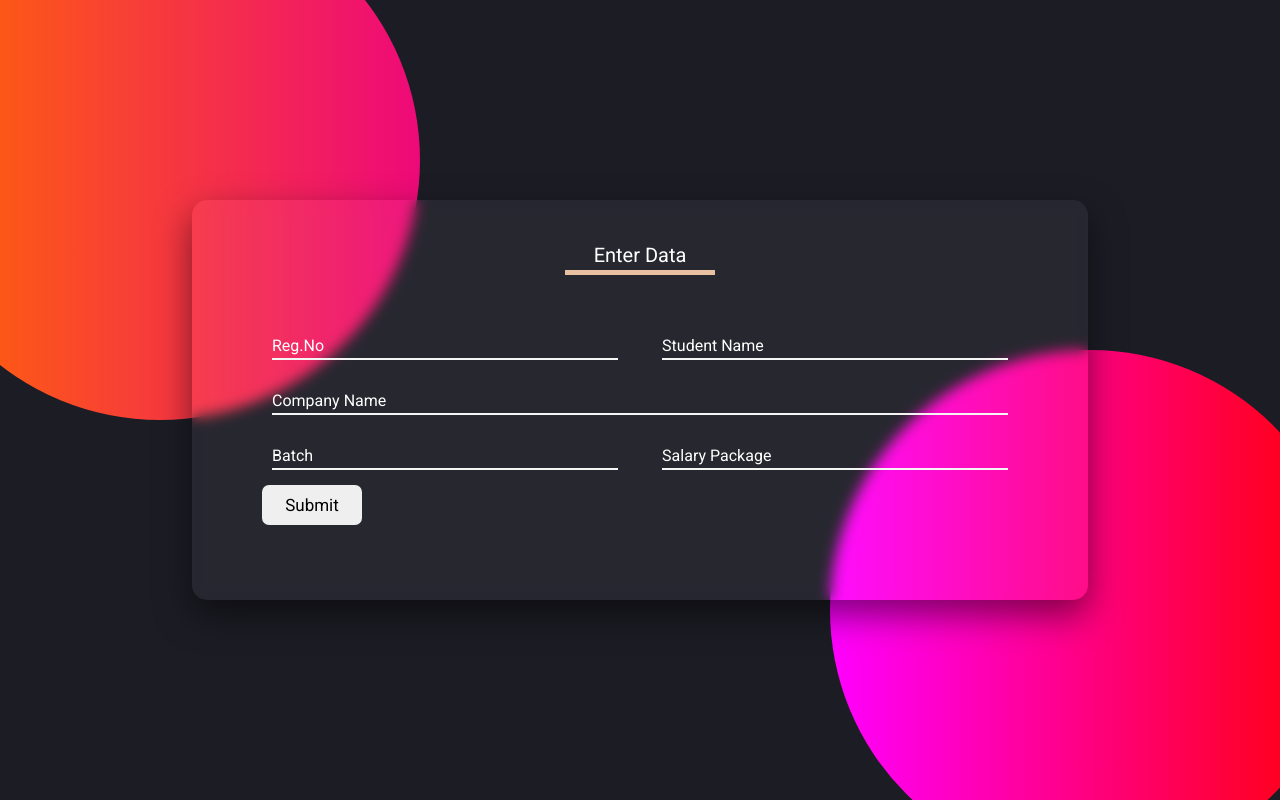
After one commit to Lokesh507/TrailProject01, a Django app: page /data_form in a window 1280 px wide. The commit adds this page. Run offline with Django 3.2, Linux system fonts and the light colour scheme.

Commit message:
View Updated

```diff
--- a/project2022_trail1/dashboard/admin.py
+++ b/project2022_trail1/dashboard/admin.py
@@ -1,5 +1,6 @@
 from django.contrib import admin
-from .models import Companies, DemoDatabase
+from .models import Companies, DemoDatabase, TrailDatabase07
 # Register your models here.
 admin.site.register(Companies)
 admin.site.register(DemoDatabase)
+admin.site.register(TrailDatabase07)
--- a/project2022_trail1/dashboard/urls.py
+++ b/project2022_trail1/dashboard/urls.py
@@ -3,5 +3,7 @@ from . import views
 
 urlpatterns = [
     #path('', views.index, name='index')
-    path('', views.home, name='home')
+    path('', views.home, name='home'),
+    path('data_form', views.entry, name='entry'),
+    path('post_data', views.entry, name='entry')
 ]
--- a/project2022_trail1/dashboard/views.py
+++ b/project2022_trail1/dashboard/views.py
@@ -1,8 +1,8 @@
 from django.db import connection
 from django.shortcuts import render
 from re import search
-from .models import Companies, DemoDatabase
-
+from .models import Companies, DemoDatabase, TrailDatabase07
+from django.http import HttpResponse
 # Create your views here.
 
 
@@ -56,7 +56,7 @@ def home(request):
     reg_nos = ['18031A0507', '18031A0544', '18031A0505', '18031A0504']
     keywords = ['till', 'until now']
 
-    query_given = "who got the least package till batch 2022?"
+    query_given = "who got placed in wipro with the package above 3.5 till the batch 2022?"
 
     for i in questions:
         if(search(i, query_given)):
@@ -85,19 +85,19 @@ def home(request):
             keyword_keyword = i
             keyword_count = 1
 
-    print(package_keyword)
-
+#    print(package_keyword)
+    print(question_keyword)
     if(question_keyword == 'who'):
         if(company_count == 1 and batch_count == 0 and package_count == 0 and keyword_count == 0):
-            sql_query = "SELECT * FROM dashboard_DemoDatabase where company_name = '{0}' order by roll_no".format(
+            sql_query = "SELECT * FROM dashboard_TrailDatabase07 where company_name = '{0}' order by roll_no".format(
                 company_keyword)
-            sql_output = DemoDatabase.objects.raw(sql_query)
+            sql_output = TrailDatabase07.objects.raw(sql_query)
             sql_len = sql_output.__len__
             return render(request, 'index.html', {'command': query_given, 'c_name': company_keyword, 'c_len': sql_len, 'c_data': sql_output})
         if(batch_count == 1 and company_count == 1 and package_count == 0 and keyword_count == 0):
-            sql_query = "SELECT * FROM dashboard_DemoDatabase where company_name = '{0}' and batch_no = '{1}' order by roll_no".format(
+            sql_query = "SELECT * FROM dashboard_TrailDatabase07 where company_name = '{0}' and batch_no = '{1}' order by roll_no".format(
                 company_keyword, batch_keyword)
-            sql_output = DemoDatabase.objects.raw(sql_query)
+            sql_output = TrailDatabase07.objects.raw(sql_query)
             sql_len = sql_output.__len__
             return render(request, 'index.html', {'command': query_given, 'c_name': company_keyword, 'c_len': sql_len, 'c_data': sql_output})
         if(batch_count == 0 and company_count == 0 and package_count == 1 and keyword_count == 0):
@@ -106,9 +106,9 @@ def home(request):
                     i = str(i)
                     if(search(i, query_given)):
                         no_of_companies = i
-                sql_query = "SELECT * FROM dashboard_DemoDatabase WHERE COMPANIES_COUNT > '{0}' ".format(
+                sql_query = "SELECT * FROM dashboard_TrailDatabase07 WHERE COMPANIES_COUNT > '{0}' ".format(
                     no_of_companies)
-                sql_output = DemoDatabase.objects.raw(sql_query)
+                sql_output = TrailDatabase07.objects.raw(sql_query)
                 sql_len = sql_output.__len__
                 return render(request, 'index.html', {'command': query_given, 'c_len': sql_len, 'c_data': sql_output})
             if(package_keyword == 'below' or package_keyword == 'less than'):
@@ -116,56 +116,93 @@ def home(request):
                     i = str(i)
                     if(search(i, query_given)):
                         no_of_companies = i
-                sql_query = "SELECT * FROM dashboard_DemoDatabase WHERE COMPANIES_COUNT < '{0}' ".format(
+                sql_query = "SELECT * FROM dashboard_TrailDatabase07 WHERE COMPANIES_COUNT < '{0}' ".format(
                     no_of_companies)
-                sql_output = DemoDatabase.objects.raw(sql_query)
+                sql_output = TrailDatabase07.objects.raw(sql_query)
                 sql_len = sql_output.__len__
                 return render(request, 'index.html', {'command': query_given, 'c_len': sql_len, 'c_data': sql_output})
             if(package_keyword == 'highest'):
-                sql_query = "select * from dashboard_DemoDatabase where salary=(select max(salary) from dashboard_DemoDatabase)"
-                sql_output = DemoDatabase.objects.raw(sql_query)
+                sql_query = "select * from dashboard_TrailDatabase07 where salary=(select max(salary) from dashboard_TrailDatabase07)"
+                sql_output = TrailDatabase07.objects.raw(sql_query)
                 sql_len = sql_output.__len__
                 return render(request, 'index.html', {'command': query_given, 'c_len': sql_len, 'c_data': sql_output})
             if(package_keyword == 'least'):
-                sql_query = "select * from dashboard_DemoDatabase where salary=(select min(salary) from dashboard_DemoDatabase)"
-                sql_output = DemoDatabase.objects.raw(sql_query)
+                sql_query = "select * from dashboard_TrailDatabase07 where salary=(select min(salary) from dashboard_TrailDatabase07)"
+                sql_output = TrailDatabase07.objects.raw(sql_query)
                 sql_len = sql_output.__len__
                 return render(request, 'index.html', {'command': query_given, 'c_len': sql_len, 'c_data': sql_output})
         if(batch_count == 1 and company_count == 0 and package_count == 1 and keyword_count == 0):
             if(package_keyword == 'highest'):
-                sql_query = "SELECT * FROM DASHBOARD_DEMODATABASE WHERE BATCH_NO = '{0}' AND SALARY = (SELECT MAX(SALARY) FROM DASHBOARD_DEMODATABASE WHERE BATCH_NO = '{0}') ORDER BY ROLL_NO".format(
+                sql_query = "SELECT * FROM DASHBOARD_TrailDatabase07 WHERE BATCH_NO = '{0}' AND SALARY = (SELECT MAX(SALARY) FROM DASHBOARD_TrailDatabase07 WHERE BATCH_NO = '{0}') ORDER BY ROLL_NO".format(
                     batch_keyword)
-                sql_output = DemoDatabase.objects.raw(sql_query)
+                sql_output = TrailDatabase07.objects.raw(sql_query)
                 sql_len = sql_output.__len__
                 return render(request, 'index.html', {'command': query_given, 'c_len': sql_len, 'c_data': sql_output})
             if(package_keyword == 'least'):
-                sql_query = "SELECT * FROM DASHBOARD_DEMODATABASE WHERE BATCH_NO = '{0}' AND SALARY = (SELECT MIN(SALARY) FROM DASHBOARD_DEMODATABASE WHERE BATCH_NO = '{0}') ORDER BY ROLL_NO".format(
+                sql_query = "SELECT * FROM DASHBOARD_TrailDatabase07 WHERE BATCH_NO = '{0}' AND SALARY = (SELECT MIN(SALARY) FROM DASHBOARD_TrailDatabase07 WHERE BATCH_NO = '{0}') ORDER BY ROLL_NO".format(
                     batch_keyword)
-                sql_output = DemoDatabase.objects.raw(sql_query)
+                sql_output = TrailDatabase07.objects.raw(sql_query)
                 sql_len = sql_output.__len__
                 return render(request, 'index.html', {'command': query_given, 'c_len': sql_len, 'c_data': sql_output})
         if(batch_count == 1 and company_count == 1 and package_count == 1 and keyword_count == 0):
-            sql_query = "SELECT * FROM DASHBOARD_DEMODATABASE WHERE BATCH_NO = '{0}' AND COMPANY_NAME = '{1}' AND SALARY = (SELECT MAX(SALARY) FROM DASHBOARD_DEMODATABASE WHERE BATCH_NO = '{0}' AND COMPANY_NAME = '{1}') ORDER BY ROLL_NO".format(
+            sql_query = "SELECT * FROM DASHBOARD_TrailDatabase07 WHERE BATCH_NO = '{0}' AND COMPANY_NAME = '{1}' AND SALARY = (SELECT MAX(SALARY) FROM DASHBOARD_TrailDatabase07 WHERE BATCH_NO = '{0}' AND COMPANY_NAME = '{1}') ORDER BY ROLL_NO".format(
                 batch_keyword, company_keyword)
-            sql_output = DemoDatabase.objects.raw(sql_query)
+            sql_output = TrailDatabase07.objects.raw(sql_query)
             sql_len = sql_output.__len__
             return render(request, 'index.html', {'command': query_given, 'c_len': sql_len, 'c_data': sql_output})
         if(batch_count == 1 and keyword_count == 1 and package_count == 1 and company_count == 0):
             if(package_keyword == 'highest'):
-                sql_query = "SELECT * FROM DASHBOARD_DEMODATABASE WHERE BATCH_NO <= '{0}' AND SALARY = (SELECT MAX(SALARY) FROM DASHBOARD_DEMODATABASE WHERE BATCH_NO <= '{0}') ORDER BY ROLL_NO".format(
+                sql_query = "SELECT * FROM DASHBOARD_TrailDatabase07 WHERE BATCH_NO <= '{0}' AND SALARY = (SELECT MAX(SALARY) FROM DASHBOARD_TrailDatabase07 WHERE BATCH_NO <= '{0}') ORDER BY ROLL_NO".format(
                     batch_keyword)
-                sql_output = DemoDatabase.objects.raw(sql_query)
+                sql_output = TrailDatabase07.objects.raw(sql_query)
                 sql_len = sql_output.__len__
                 return render(request, 'index.html', {'command': query_given, 'c_len': sql_len, 'c_data': sql_output})
             if(package_keyword == 'least'):
-                sql_query = "SELECT * FROM DASHBOARD_DEMODATABASE WHERE BATCH_NO <= '{0}' AND SALARY = (SELECT MIN(SALARY) FROM DASHBOARD_DEMODATABASE WHERE BATCH_NO <= '{0}') ORDER BY ROLL_NO".format(
+                sql_query = "SELECT * FROM DASHBOARD_TrailDatabase07 WHERE BATCH_NO <= '{0}' AND SALARY = (SELECT MIN(SALARY) FROM DASHBOARD_TrailDatabase07 WHERE BATCH_NO <= '{0}') ORDER BY ROLL_NO".format(
                     batch_keyword)
-                sql_output = DemoDatabase.objects.raw(sql_query)
+                sql_output = TrailDatabase07.objects.raw(sql_query)
                 sql_len = sql_output.__len__
                 return render(request, 'index.html', {'command': query_given, 'c_len': sql_len, 'c_data': sql_output})
         if(batch_count == 1 and keyword_count == 1 and package_count == 1 and company_count == 1):
-            sql_query = "SELECT * FROM DASHBOARD_DEMODATABASE WHERE BATCH_NO <= '{0}' AND  COMPANY_NAME = '{1}' AND SALARY = (SELECT MAX(SALARY) FROM DASHBOARD_DEMODATABASE WHERE BATCH_NO <= '{0}'  AND  COMPANY_NAME = '{1}') ORDER BY ROLL_NO".format(
+            sql_query = "SELECT * FROM DASHBOARD_TrailDatabase07 WHERE BATCH_NO <= '{0}' AND  COMPANY_NAME = '{1}' AND SALARY = (SELECT MAX(SALARY) FROM DASHBOARD_TrailDatabase07 WHERE BATCH_NO <= '{0}'  AND  COMPANY_NAME = '{1}') ORDER BY ROLL_NO".format(
                 batch_keyword, company_keyword)
-            sql_output = DemoDatabase.objects.raw(sql_query)
+            sql_output = TrailDatabase07.objects.raw(sql_query)
             sql_len = sql_output.__len__
             return render(request, 'index.html', {'command': query_given, 'c_len': sql_len, 'c_data': sql_output})
+
+        if(batch_count == 1 and keyword_count == 1 and package_count == 0 and company_count == 1):
+            sql_query = "SELECT * FROM DASHBOARD_TrailDatabase07 WHERE BATCH_NO <= '{0}' AND  COMPANY_NAME = '{1}' ORDER BY ROLL_NO".format(
+                batch_keyword, company_keyword)
+            sql_output = TrailDatabase07.objects.raw(sql_query)
+            sql_len = sql_output.__len__
+            return render(request, 'index.html', {'command': query_given, 'c_len': sql_len, 'c_data': sql_output})
+
+
+def entry(request):
+    if(request.method == "POST"):
+        roll_no = request.POST["reg_no"]
+        student_name = request.POST["student_name"]
+        company_name = request.POST["company_name"]
+        batch_no = request.POST["batch_no"]
+        salary_package = request.POST["package"]
+
+        if(TrailDatabase07.objects.filter(roll_no=roll_no).exists()):
+            print("Founded a Record")
+            sql_query1_first = "SELECT id,max(companies_count) FROM DASHBOARD_TrailDatabase07 WHERE roll_no = '{0}' group by id".format(
+                roll_no)
+            print("Printing.....")
+            for s in TrailDatabase07.objects.raw(sql_query1_first):
+                print(s.companies_count)
+                company_count = s.companies_count + 1
+            TrailDatabase07_obj = TrailDatabase07(
+                roll_no=roll_no, s_name=student_name, company_name=company_name, batch_no=batch_no, salary=salary_package, companies_count=company_count)
+            TrailDatabase07_obj.save()
+        else:
+            print("New Record")
+            company_count = 1
+            TrailDatabase07_obj = TrailDatabase07(
+                roll_no=roll_no, s_name=student_name, company_name=company_name, batch_no=batch_no, salary=salary_package, companies_count=company_count)
+            TrailDatabase07_obj.save()
+        return HttpResponse("Data Submitted Successfully....")
+    else:
+        return render(request, 'register.html')
--- a/project2022_trail1/templates/index.html
+++ b/project2022_trail1/templates/index.html
@@ -9,6 +9,7 @@
     </head>
 
     <body>
+        <a href="data_form" target="_blank">Fill in details</a>
         <h3>Hello Loki..Welcome to Project 2022 Trail1</h3>
         <h3>Given query is: <h2><code>{{command}}</code></h2>
         </h3>
--- /dev/null
+++ b/project2022_trail1/templates/register.html
@@ -0,0 +1,270 @@
+<!DOCTYPE html>
+<html lang="en">
+
+    <head>
+        <meta charset="UTF-8">
+        <meta http-equiv="X-UA-Compatible" content="IE=edge">
+        <meta name="viewport" content="width=device-width, initial-scale=1.0">
+        <title>Placements Data</title>
+        <style>
+            @import url('https://fonts.googleapis.com/css2?family=Roboto&display=swap');
+
+            * {
+                margin: 0;
+                padding: 0;
+                box-sizing: border-box;
+                font-family: 'Roboto', sans-serif;
+            }
+
+            .container {
+                position: relative;
+                width: 100%;
+                min-height: 100vh;
+                background: #1c1c25;
+                overflow: hidden;
+            }
+
+            .container::before {
+                position: absolute;
+                content: '';
+                width: 520px;
+                height: 520px;
+                border-radius: 50%;
+                background: linear-gradient(to botttom);
+                top: -100px;
+                left: -100px;
+                background: #ee0979;
+                /* fallback for old browsers */
+                background: -webkit-linear-gradient(to right, #ff6a00, #ee0979);
+                /* Chrome 10-25, Safari 5.1-6 */
+                background: linear-gradient(to right, #ff6a00, #ee0979);
+                /* W3C, IE 10+/ Edge, Firefox 16+, Chrome 26+, Opera 12+, Safari 7+ */
+
+            }
+
+            .container::after {
+                position: absolute;
+                content: '';
+                width: 520px;
+                height: 520px;
+                border-radius: 50%;
+                background: -webkit-gradient(linear, botttom, );
+                background: linear-gradient(to botttom);
+                bottom: -70px;
+                right: -70px;
+                background: -webkit-gradient(linear, right top, left top, from(#f00), to(#f0f));
+                background: linear-gradient(to left, #f00, #f0f);
+
+            }
+
+            .container .card {
+                position: absolute;
+                left: 50%;
+                top: 50%;
+                transform: translate(-50%, -50%);
+                width: 70%;
+                height: 400px;
+                z-index: 1;
+                backdrop-filter: blur(7px);
+                padding: 30px;
+                box-shadow: 0 15px 35px rgba(0, 0, 0, 0.5);
+                background: rgba(255, 255, 255, 0.05);
+                border-radius: 15px;
+                transition: 0.5s ease-in-out;
+            }
+
+            .container .card .header {
+                width: 100%;
+                height: 50px;
+                justify-content: center;
+                display: flex;
+                flex-direction: column;
+                align-items: center;
+            }
+
+            .container .card .header p {
+                position: relative;
+                width: 150px;
+                height: 40px;
+                display: flex;
+                align-items: center;
+                justify-content: center;
+                font-size: 20px;
+                color: #fff;
+            }
+
+            .container .card .header p::before {
+                position: absolute;
+                content: '';
+                width: 100%;
+                height: 5px;
+                bottom: 0;
+                left: 0;
+                animation: animate 7s linear infinite;
+            }
+
+            @keyframes animate {
+                0% {
+                    background: #AE4CCF;
+                }
+
+                50% {
+                    background: #FF6D6D;
+                }
+
+                100% {
+                    background: #E6CCA9;
+                }
+            }
+
+            .card .data {
+                width: 100%;
+                height: 300px;
+                padding: 20px
+            }
+
+            .card .data form {
+                padding: 20px;
+            }
+
+            .card .data form .block1,
+            .card .data form .block2,
+            .card .data form .block3 {
+                padding: 10px;
+                display: flex;
+                align-items: center;
+                justify-content: space-between;
+                width: 100%;
+                height: 50px;
+                margin-bottom: 5px;
+            }
+
+            .card .data form .block1 .tag,
+            .card .data form .block3 .tag {
+                width: 47%;
+                height: 100%;
+            }
+
+            .card .data form .block1 .tag input[type="text"],
+            .card .data form .block2 .tag input[type="text"],
+            .card .data form .block3 .tag input[type="text"] {
+                width: 100%;
+                height: 100%;
+                outline: none;
+                border: none;
+                border-bottom: 2px solid whitesmoke;
+                background: transparent;
+                color: yellow;
+                font-size: 18px;
+            }
+
+            .card .data form .block2 .tag {
+                width: 100%;
+                height: 100%;
+                background: transparent;
+            }
+
+            .btn {
+                width: 100%;
+                height: 40px;
+                position: relative;
+            }
+
+            .btn input {
+                width: 100px;
+                height: 40px;
+                border-radius: 7px;
+                border: none;
+                outline: none;
+                cursor: pointer;
+                font-size: 17px;
+                transition: 0.5s;
+            }
+
+            .btn input:hover {
+                background: transparent;
+                color: #fff;
+                transform: scale(1.1);
+            }
+
+            input::placeholder {
+                color: #fff;
+                font-size: 16px;
+            }
+
+            @media screen and (min-width:320px) and (max-width:426px) {
+                * {
+                    margin: 0;
+                    padding: 0;
+                }
+
+                .card {
+                    padding: 0;
+                }
+
+                .card .data {
+                    padding: 0;
+                    margin-top: 10px;
+                }
+
+                .card .data form {
+                    padding: 0;
+                }
+
+                .card .data form .block1,
+                .card .data form .block3 {
+                    flex-direction: column;
+                    width: 100%;
+                    height: 100px;
+                    align-items: baseline;
+                }
+
+                .card .data form .block1 .tag,
+                .card .data form .block3 .tag {
+                    width: 100%;
+                }
+
+            }
+        </style>
+    </head>
+
+    <body>
+        <div class="container">
+            <div class="card">
+                <div class="header">
+                    <p>Enter Data</p>
+                </div>
+                <div class="data">
+                    <form action="post_data" method="post">
+                        {% csrf_token %}
+                        <div class="block1">
+                            <div class="tag">
+                                <input type="text" name="reg_no" placeholder="Reg.No">
+                            </div>
+                            <div class="tag">
+                                <input type="text" name="student_name" placeholder="Student Name">
+                            </div>
+                        </div>
+                        <div class="block2">
+                            <div class="tag">
+                                <input type="text" name="company_name" placeholder="Company Name">
+                            </div>
+                        </div>
+                        <div class="block3">
+                            <div class="tag">
+                                <input type="text" placeholder="Batch" name="batch_no">
+                            </div>
+                            <div class="tag">
+                                <input type="text" placeholder="Salary Package" name="package">
+                            </div>
+                        </div>
+                        <div class="btn">
+                            <input type="submit">
+                        </div>
+                    </form>
+                </div>
+            </div>
+        </div>
+    </body>
+
+</html>
```
Also changed, not shown: project2022_trail1/dashboard/models.py (+10 -0 lines), project2022_trail1/dashboard/migrations/0004_traildatabase07.py (added).
